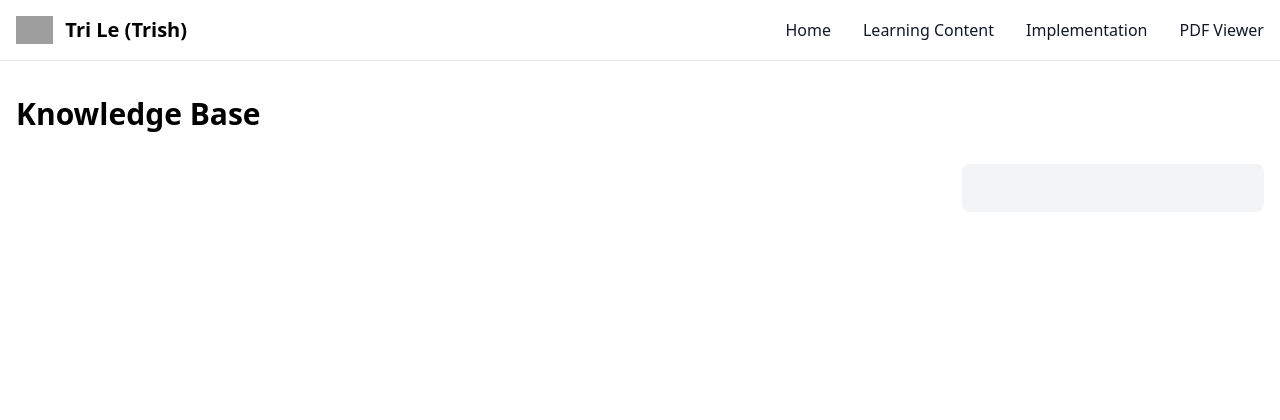
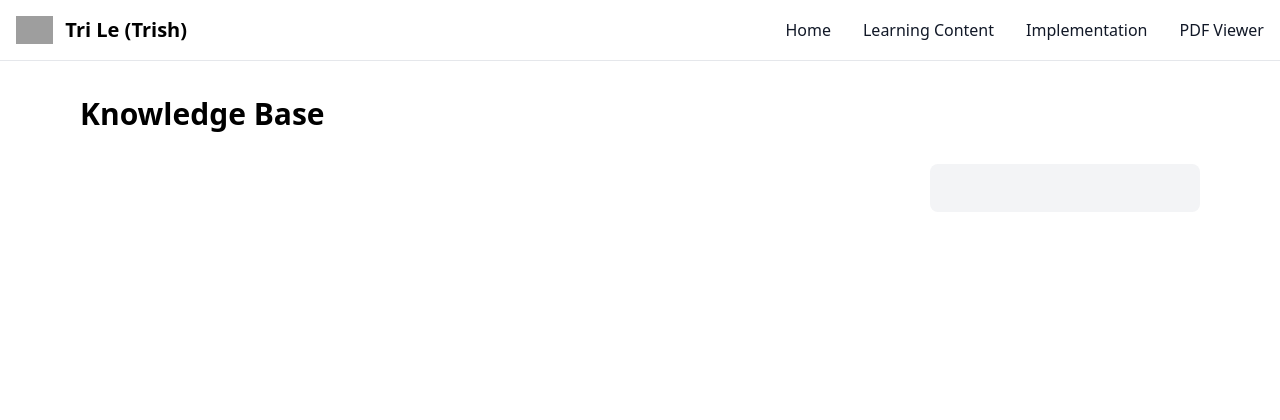
Before and after one commit to Trish0302/lsts-demo, a Django app: template lesson/templates/learning_content.html in a window 1280 px wide. Shown: the top 420 px of the page. Run offline with Django 5.2, Linux system fonts and the light colour scheme; the template is opened without the code that fills it, so the values that code supplies are empty; some libraries are stand-ins or nearby versions; grey boxes are pictures that could not be loaded.

Commit message:
some margins for learning content page

```diff
--- a/lesson/templates/base.html
+++ b/lesson/templates/base.html
@@ -17,7 +17,7 @@
   <body>
     {% include 'partials/header.html' %}
 
-    <section class="max-w-screen-xl md:p-4 mt-20 mx-auto">
+    <section class="max-w-screen-xl md:p-4 mt-24 md:mt-20 mx-auto">
       {% block content %}{% endblock content %}
       <a
         href="https://www.linkedin.com/in/trishlee32777/"
--- a/lesson/templates/learning_content.html
+++ b/lesson/templates/learning_content.html
@@ -1,18 +1,18 @@
 {% extends "base.html" %} {% block content %} {% load static %}
-<h1 class="text-3xl font-extrabold mb-8 max-md:px-4">Knowledge Base</h1>
-<div class="flex max-md:flex-col max-md:px-4 gap-6 md:gap-10">
+<h1 class="text-3xl font-extrabold mb-8 px-4 md:px-16">Knowledge Base</h1>
+<div class="flex max-md:flex-col px-4 md:px-16 gap-6 md:gap-10">
   <div class="md:w-3/4">
     {% for content in contents %}
-    <div class="mb-5">
+    <div class="mb-6">
       <h2
-        class="text-2xl font-extrabold mb-4 scroll-mt-20"
+        class="text-2xl font-extrabold mb-5 scroll-mt-20"
         id="{{ content.id }}"
       >
         {{ content.h2 }}
       </h2>
       {% for subContent in content.h3 %}
       <h3
-        class="text-xl font-extrabold mb-2 scroll-mt-20"
+        class="text-xl font-extrabold mb-2 md:mb-4 scroll-mt-20"
         id="{{ subContent.id }}"
       >
         {{ subContent.title }}
```
